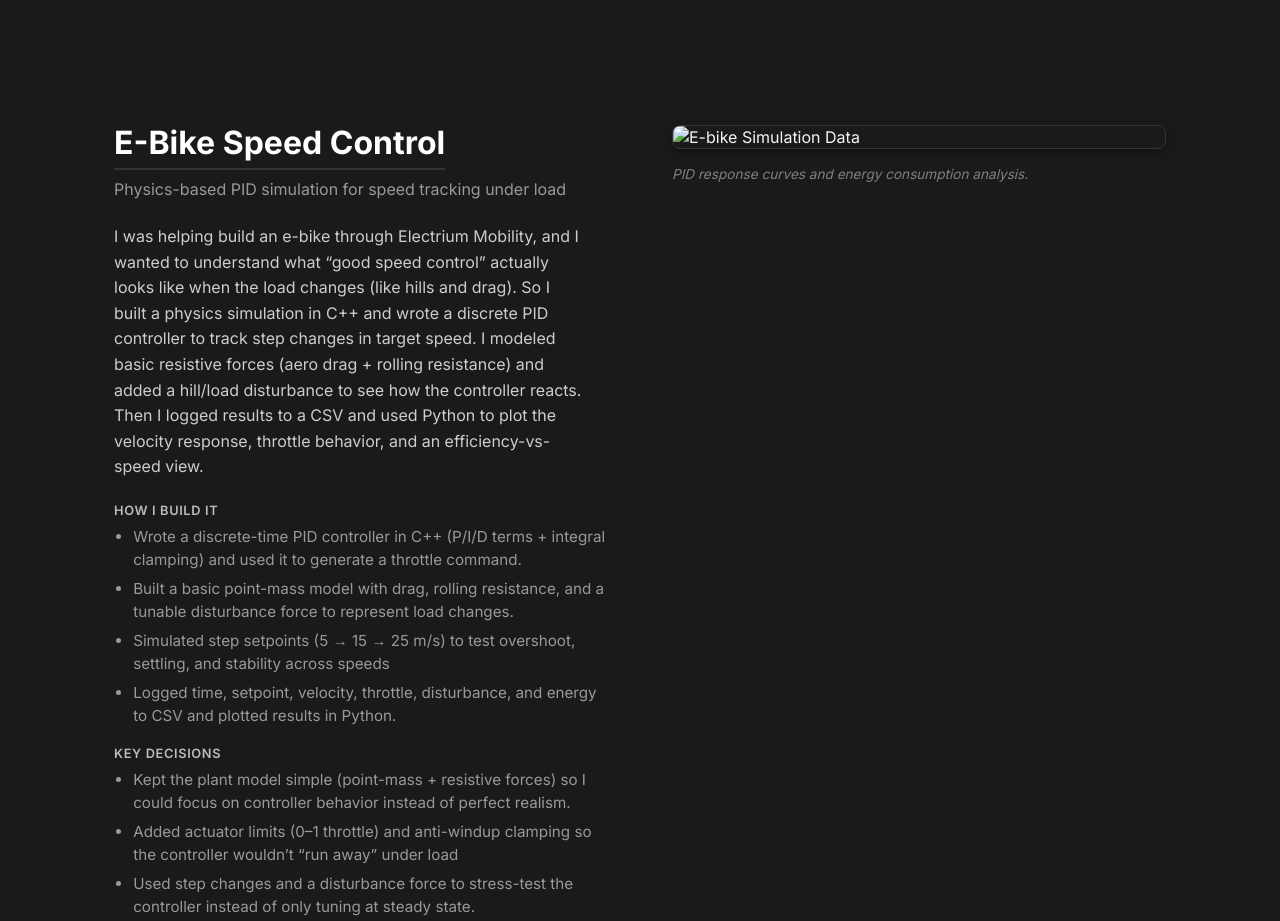
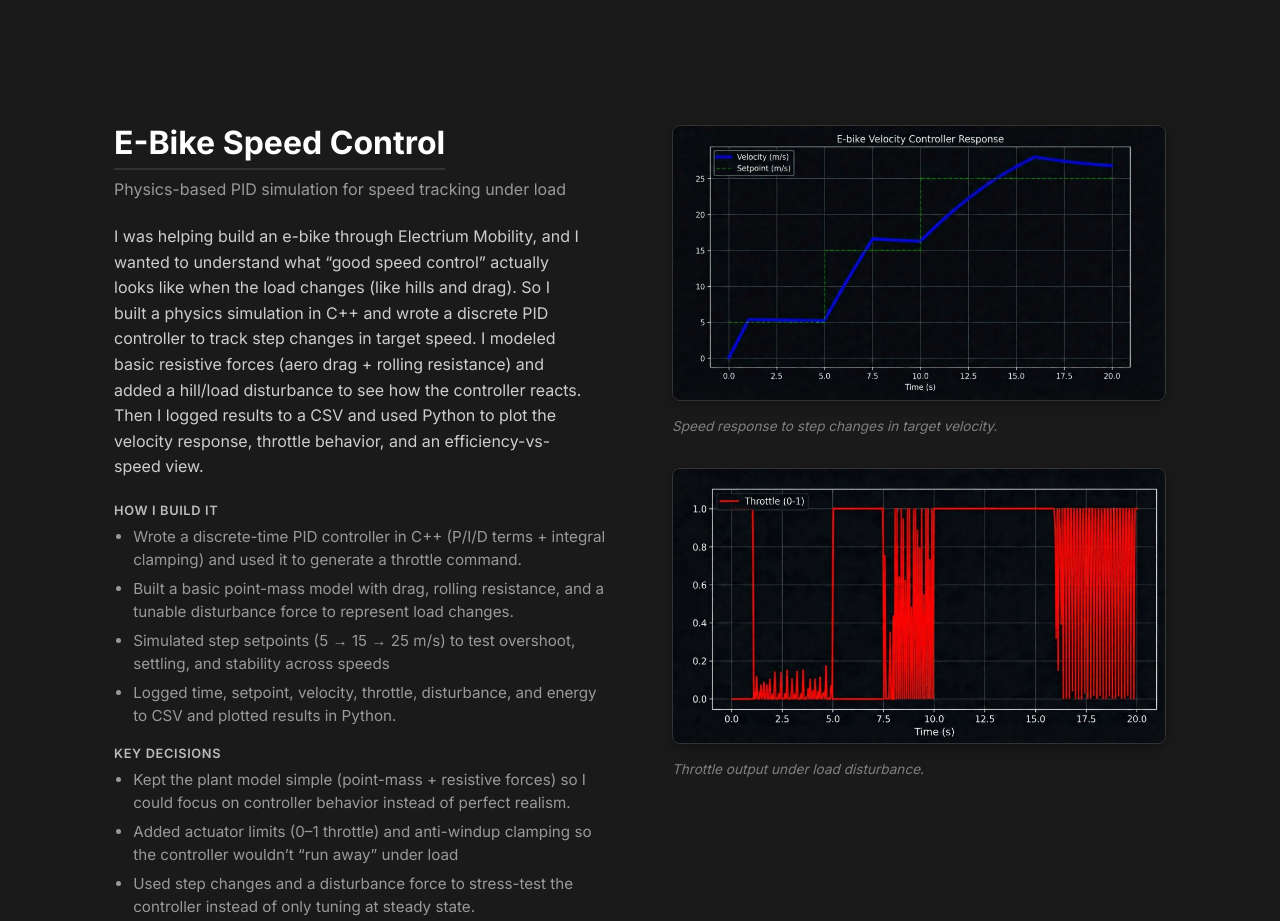
Before and after one commit to vibhastallapalli/vibhastallapalli, a plain HTML site: page Projects/index_proj.html in a window 1280 px wide. Shown: the part 2941-3862 px from the top of the page. Drawn offline with Linux system fonts and the light colour scheme.

Commit message:
Update index_proj.html

```diff
--- a/Projects/index_proj.html
+++ b/Projects/index_proj.html
@@ -179,14 +179,14 @@
                         </div>
 
                         <div class="project-ctas">
-                            <a href="../Assets/na.png" target="_blank"
+                            <a href="https://github.com/vibhastallapalli/repo-placeholder-2" target="_blank"
                                 rel="noopener" class="btn btn-secondary">View Code ↗</a>
                         </div>
                     </div>
 
                     <!-- Right: Images -->
                     <div class="project-media">
-                        <img src="../Assets/na.png" alt="Carbon Fiber Layup">
+                        <img src="../Assets/Carbonfibre.jpg" alt="Carbon Fiber Layup">
                         <p class="media-caption">Vacuum bagging process for structural panels.</p>
                     </div>
                 </div>
@@ -252,8 +252,11 @@
 
                     <!-- Right: Images -->
                     <div class="project-media">
-                        <img src="../Assets/PID11" alt="E-bike Simulation Data">
-                        <p class="media-caption">PID response curves and energy consumption analysis.</p>
+                        <img src="../Assets/PID11.png" alt="Speed response graph showing step changes">
+                        <p class="media-caption">Speed response to step changes in target velocity.</p>
+
+                        <img src="../Assets/PID22.png" alt="Throttle output graph under load" class="hide-mobile">
+                        <p class="media-caption hide-mobile">Throttle output under load disturbance.</p>
                     </div>
                 </div>
             </section>
```
